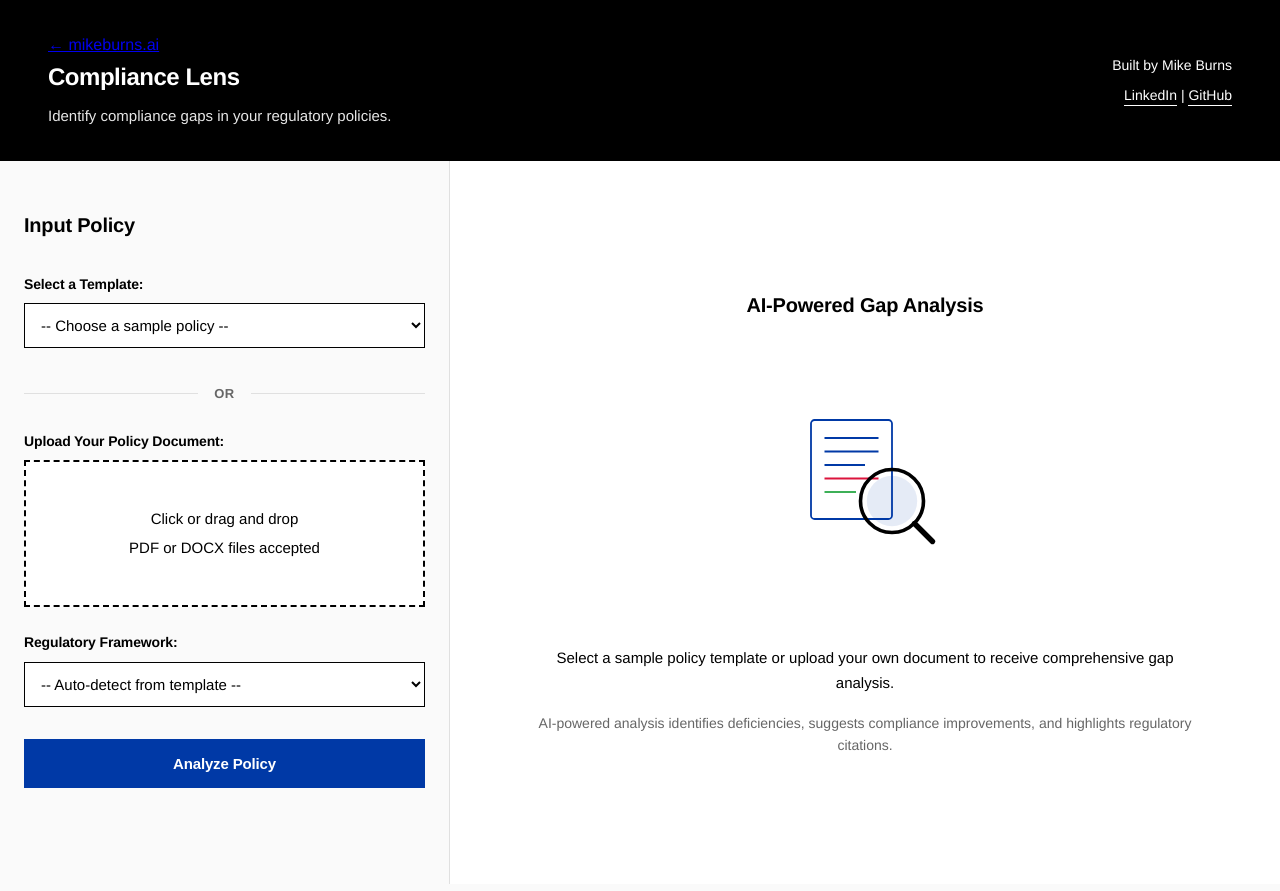
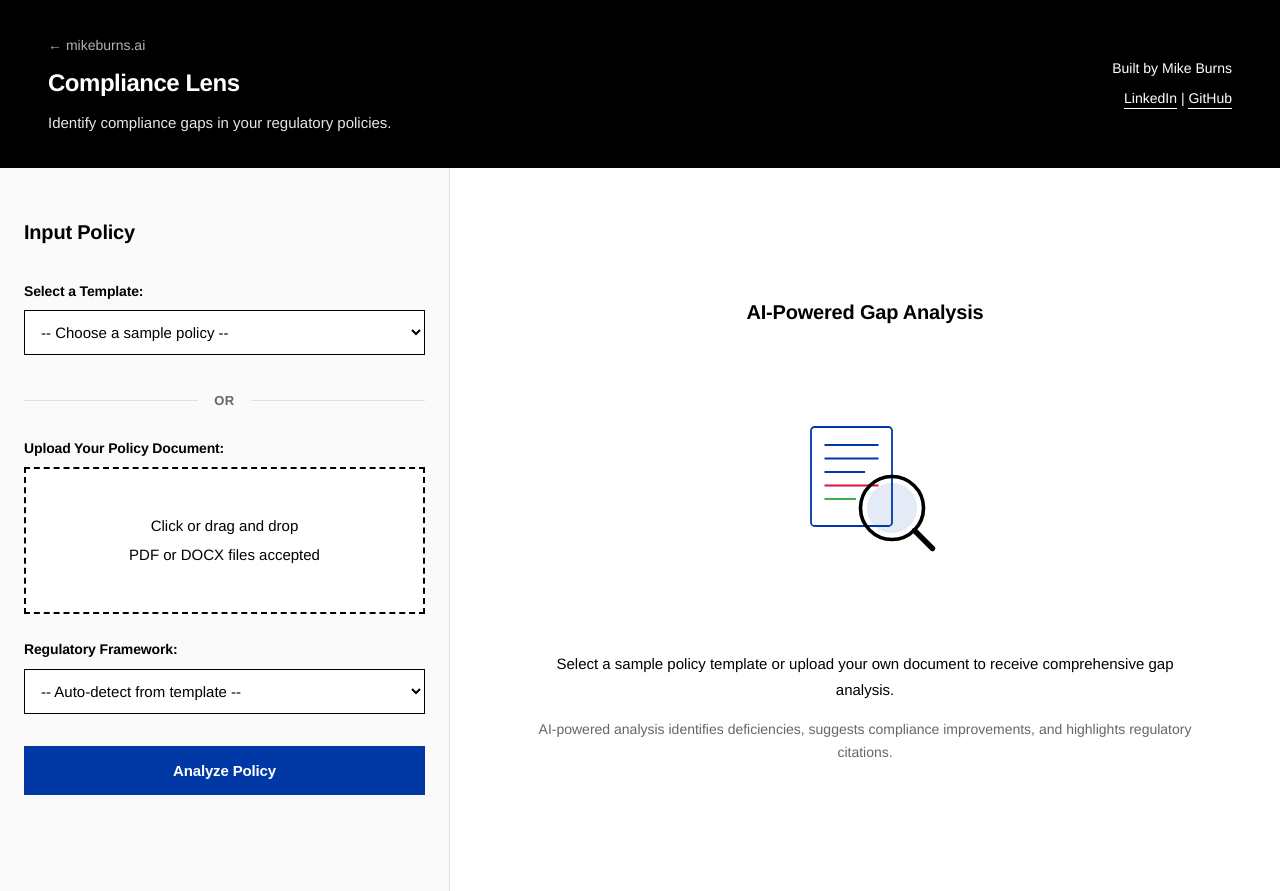
Before and after one commit to meb226/mikeburns.ai, a website with bundled scripts: page compliance-lens/index.html in a window 1280 px wide. Built offline with nearby package versions, Linux system fonts and the light colour scheme.

Commit message:
Compliance Lens CSS fix

```diff
--- a/compliance-lens/styles.css
+++ b/compliance-lens/styles.css
@@ -57,6 +57,19 @@ body {
 
 .header-right a:hover {
     opacity: 0.6;
+}
+
+/* Back Link */
+.back-link {
+    font-size: 0.875rem;
+    color: rgba(255, 255, 255, 0.7);
+    text-decoration: none;
+    display: inline-block;
+    margin-bottom: 0.5rem;
+}
+
+.back-link:hover {
+    color: #ffffff;
 }
 
 /* Main Container */
```
